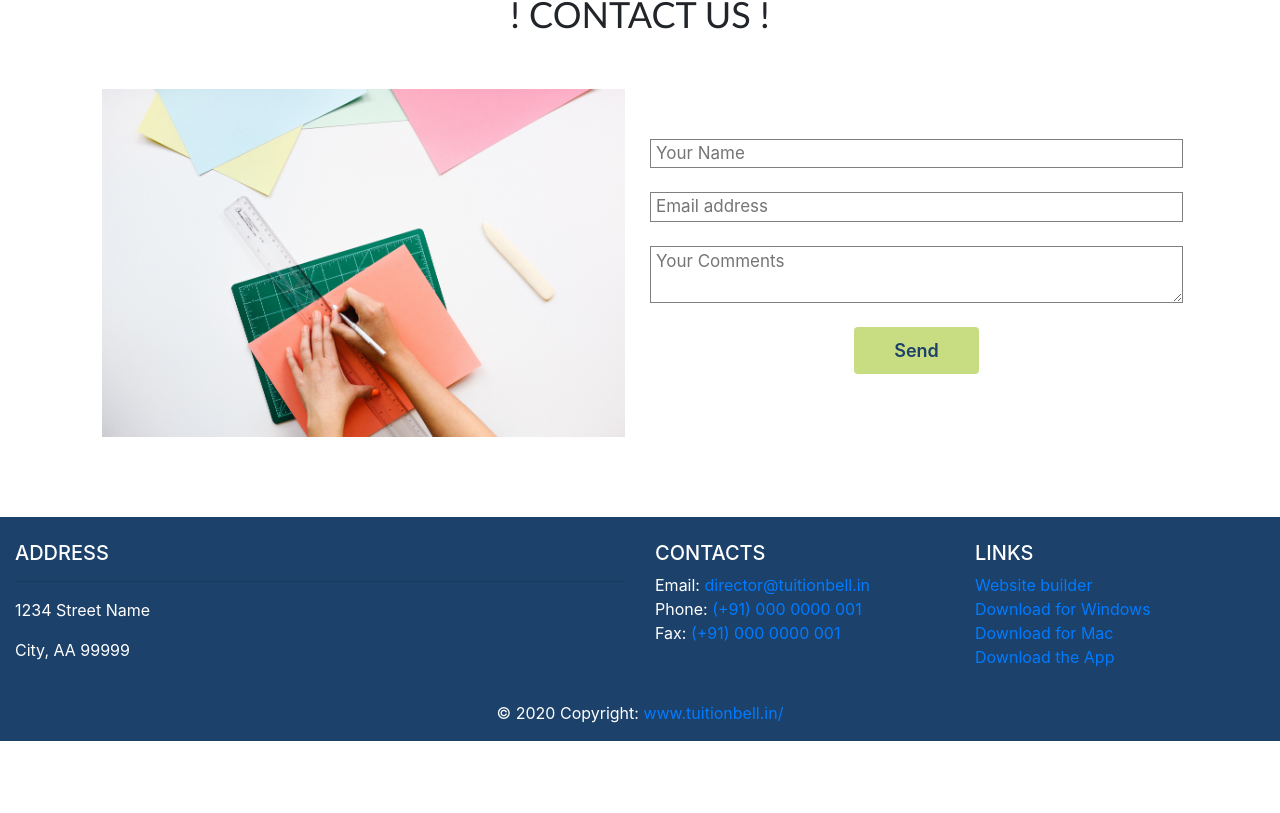
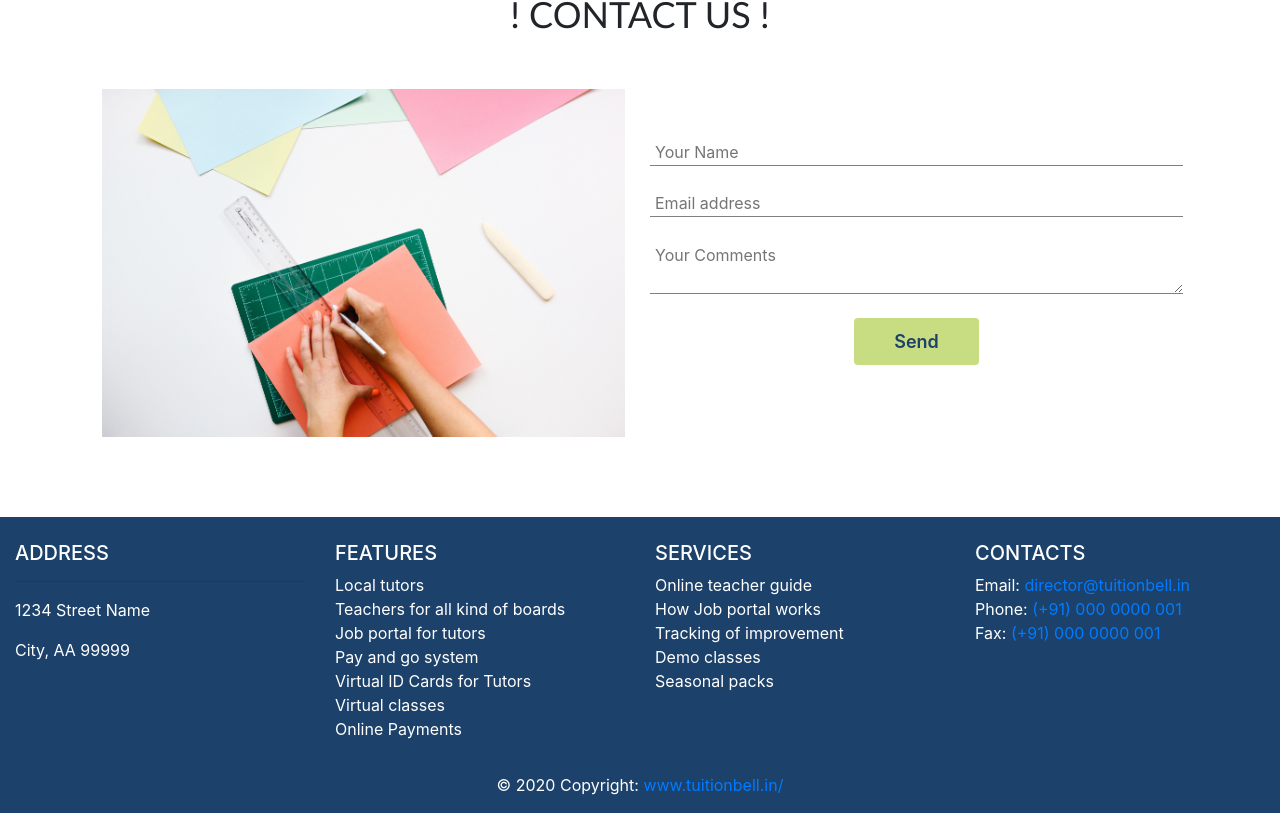
Before and after one commit to HarikaReddySarikonda/carousel, an Angular app in the folder tuitionbell/: page / in a window 1280 px wide. Shown: the part 3355-4168 px from the top of the page. Before the commit the page ends 4096 px from the top, so only its background shows below. Built offline with nearby package versions, Linux system fonts and the light colour scheme.

Commit message:
landing page stage 2

```diff
--- a/tuitionbell/src/app/body/home/home.component.scss
+++ b/tuitionbell/src/app/body/home/home.component.scss
@@ -8,7 +8,9 @@
   text-align: center;
   }
 
-
+.center{
+   justify-content: center;
+}
 
 .container-fluid{
     padding-right: 0px !important;
@@ -18,22 +20,6 @@
 .no-border{
   border: 0px;
 }
-// .row {
-//   margin-right: 0px !important;
-//   margin-left: 0px !important;
-// }
-// Home CSS
-// .container {
-//   // top: 55%;
-//  // max-width: 650px;
-//   //left: 53%;
-//   //transform: translate(-50%, -50%);
-// // display: grid;
-
-//  //justify-content: center;
-// // opacity: 0.4;
-// // background-color: white;
-// }
 
 // h1 {
 //   display: block;
@@ -72,7 +58,7 @@
 
 
 
-
+// Home CSS
 
 .layer {
   background:#1c416a9e; // #1c416a;
@@ -95,6 +81,7 @@
   transform-style: preserve-3d;
 }
 .btn-primary{
+  // background-color: #fb632b !important;
    background-color: #c8dd82 !important; /* Green */
   border: none;
   color: white;
@@ -105,7 +92,6 @@
   font-size: 16px;
 }
 .banner{
-
   background: url(../../../assets/Images/booksIn.jpg) no-repeat center center fixed;
   -webkit-background-size: cover;
   -moz-background-size: cover;
@@ -120,23 +106,13 @@ width: auto;
   //background-color: transparent;
 }
 
-// .banner::before{
-//   width: auto;
-//   height: 100vh;
-//   background-color: linear-gradient(rgb(114, 112, 112),rgb(53, 51, 51));
-//   z-index: -1;
-//   position: absolute;
-//   content: '';
-
-// }
-
-//Serices CSS
 //Serices CSS
 .service{
   cursor: pointer;
 }
 .activeService{
-  background-color: #c8dd82;
+  // background-color: #fb632b;
+   background-color:#c8dd82;
   border-radius: 5px;
 }
 .active{
@@ -157,7 +133,6 @@ width: auto;
   0% {opacity: 0.75;}
   100% {opacity: 1;}
 }
-
 .fadeIn {
   // -webkit-animation-name: fadeIn;
   // animation-name: fadeIn;
@@ -187,8 +162,6 @@ background-size: cover;
 height: 100vh;
 width: auto;
 }
-
-
 .template_faq {
   background: #edf3fe none repeat scroll 0 0;
 }
@@ -223,6 +196,7 @@ width: auto;
 }
 #accordion .panel-title a.collapsed {
   background:#c8dd82 none repeat scroll 0 0;
+  // background:#fb632b none repeat scroll 0 0;
   border: 1px solid #ddd;
   color: #333;
 }
@@ -261,6 +235,7 @@ width: auto;
   border-left: 1px dashed #8c8c8c;
   padding-left: 25px;
 }
+
 // The team CSS
 .arrowPosition{
   text-align: center;
@@ -271,11 +246,9 @@ width: auto;
 	width: 100%;
 	padding: 2em;
 }
-
  :host {
 	flex: 1;
 }
-
 .carousel {
 	position: relative;
 	height: 100%;
@@ -283,7 +256,6 @@ width: auto;
 	overflow: hidden;
 	border-radius: 0.5em;
 }
-
 .slide {
 	position: absolute;
 	top: 0;
@@ -294,11 +266,9 @@ width: auto;
 	transition: transform 150ms cubic-bezier(0.25, 0.46, 0.45, 0.84);
 	border-radius: 0.5em;
 }
-
 .slide:hover {
 	transform: scale(1.025);
 }
-
 .control {
 	border: none;
 	background-color: transparent;
@@ -325,18 +295,14 @@ mag:focus {
 
 
 /* Position the buttons */
-
 .next {
 	right: 0;
 }
-
 .prev {
 	left: 0;
 }
 
-
 /* style the arrows */
-
 .arrow {
 	display: block;
 	border-left: 0.1em solid black;
@@ -344,15 +310,12 @@ mag:focus {
 	width: 0.4em;
 	height: 0.4em;
 }
-
 .left {
 	transform: rotate(45deg);
 }
-
 .right {
 	transform: rotate(225deg);
 }
-
 .img-carousel {
 	max-width: 50px;
 	display: block;
@@ -427,49 +390,18 @@ outline: none !important;
   background-image: url(../../../assets/Images/computer.jpg);
 }
 
-/// OWL CARAOUSL
-// #owl-demo .item{
-//   background: #3fbf79;
-//   padding: 30px 0px;
-//   margin: 10px;
-//   color: #FFF;
-//   -webkit-border-radius: 3px;
-//   -moz-border-radius: 3px;
-//   border-radius: 3px;
-//   text-align: center;
-// }
-// .customNavigation{
-//   text-align: center;
-// }
-// //use styles below to disable ugly selection
-// .customNavigation a{
-//   -webkit-user-select: none;
-//   -khtml-user-select: none;
-//   -moz-user-select: none;
-//   -ms-user-select: none;
-//   user-select: none;
-//   -webkit-tap-highlight-color: rgba(0, 0, 0, 0);
-// }
-
-
-.form-row {
-  // margin-bottom: 17px;
-  font-size: 17px;
-  letter-spacing: 0;
-  // border: #93a35d 1px solid;
-  // color: #93a35d;
-}
-.center{
-  justify-content: center;
-}
+// Contact Us
 .form-row>.col, .form-row>[class*=col-] {
   padding-right: 5px;
   padding-left: 5px;
-  border:grey 1px solid !important;
+  border-top: none ;
+  border-left: none;
+  border-right: none;
+  border-bottom:grey 1px solid !important;
   color: #1c416a;
   // box-shadow: #1c416a6e 2px 2px;
+}
 
-}
 .send{
   // border: #1c416a 1px solid ;
   color: #1c416a;
--- a/tuitionbell/src/app/footer/footer.component.html
+++ b/tuitionbell/src/app/footer/footer.component.html
@@ -2,32 +2,47 @@
   <br><br>
   <!-- Footer -->
   <footer class="page-footer font-small bg-aqua pt-4">
-
       <!-- Footer Links -->
       <div class="container-fluid text-center text-md-left">
-
         <!-- Grid row -->
         <div class="row">
-
           <!-- Grid column -->
-          <div class="col-md-6 mt-md-0 mt-3">
-
+          <div class="col-3 mt-md-0 mt-3">
             <!-- Content -->
             <h5 class="text-uppercase">Address</h5><hr>
             <p> 1234 Street Name </p>
             <p> City, AA 99999</p>
-
           </div>
           <!-- Grid column -->
+          <div class="col-3 mt-md-0 mt-3">
+            <!-- Content -->
+            <h5 class="text-uppercase">FEATURES</h5>
+            <ul class="list-unstyled">
+              <li> Local tutors </li>
+              <li> Teachers for all kind of boards </li>
+              <li> Job portal for tutors </li>
+              <li> Pay and go system </li>
+              <li> Virtual ID Cards for Tutors</li>
+              <li> Virtual classes</li>
+              <li> Online Payments</li>
+            </ul>
+          </div>
 
-          <hr class="clearfix w-100 d-md-none pb-3">
-
+          <div class="col-md-3 mb-md-0 mb-3">
+            <!-- Links -->
+            <h5 class="text-uppercase">Services</h5>
+            <ul class="list-unstyled">
+              <li>Online teacher guide</li>
+              <li>How Job portal works </li>
+              <li>Tracking of improvement</li>
+              <li>Demo classes</li>
+              <li>Seasonal packs </li>
+            </ul>
+          </div>
           <!-- Grid column -->
           <div class="col-md-3 mb-md-0 mb-3">
-
             <!-- Links -->
             <h5 class="text-uppercase">Contacts</h5>
-
             <ul class="list-unstyled">
               <li>
                 <span>Email:</span>
@@ -45,47 +60,17 @@
                 <a href="#!">Link 4</a>
               </li> -->
             </ul>
-
           </div>
           <!-- Grid column -->
-
-          <!-- Grid column -->
-          <div class="col-md-3 mb-md-0 mb-3">
-
-            <!-- Links -->
-            <h5 class="text-uppercase">Links</h5>
-
-            <ul class="list-unstyled">
-              <li>
-                <!-- <img src="../../assets/Logos/instagram-logo.jpg" alt=""> -->
-                <a href="#!">Website builder</a>
-              </li>
-              <li>
-                <a href="#!">Download for Windows</a>
-              </li>
-              <li>
-                <a href="#!">Download for Mac</a>
-              </li>
-              <li>
-                <a href="#!">Download the App</a>
-              </li>
-            </ul>
-
-          </div>
-          <!-- Grid column -->
-
         </div>
         <!-- Grid row -->
-
       </div>
       <!-- Footer Links -->
-
       <!-- Copyright -->
       <div class="footer-copyright text-center py-3">© 2020 Copyright:
         <a href="https://www.tuitionbell.in/">www.tuitionbell.in/</a>
       </div>
       <!-- Copyright -->
-
     </footer>
     <!-- Footer -->
 </section>
```
Also changed, not shown: tuitionbell/src/app/body/home/home.component.html (+44 -33 lines). Lines whose indentation alone changed are shown as unchanged.
